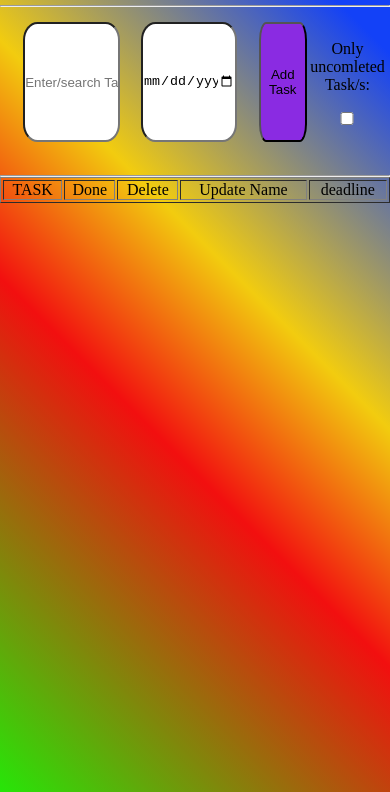
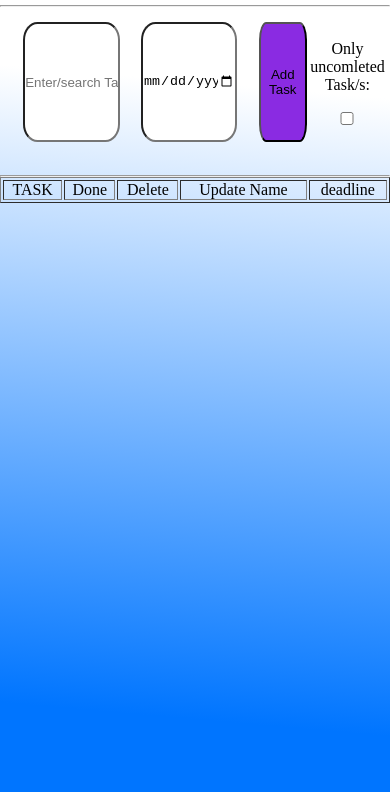
Before and after one commit to cayuval/TaskMaster, a plain HTML site: page index.html in a window 390 px wide. Shown: the part 72-864 px from the top of the page. Drawn offline with Linux system fonts and the light colour scheme.

Commit message:
color change

```diff
--- a/index.html
+++ b/index.html
@@ -20,8 +20,8 @@
         }
 
         body {
-            background: rgb(38, 230, 8);
-            background: linear-gradient(45deg, rgba(38, 230, 8, 1) 0%, rgba(242, 15, 15, 1) 41%, rgba(242, 204, 15, 1) 60%, rgba(19, 65, 247, 1) 90%);
+            background: rgb(255, 255, 255);
+            background: linear-gradient(185deg, rgba(255, 255, 255, 1) 19%, rgba(0, 117, 255, 1) 90%);
             width: 100vw;
             height: 100vh;
         }
@@ -75,10 +75,8 @@
 
         @media (max-width:780px) {
             body {
-                background: rgb(38, 230, 8);
-                background: linear-gradient(45deg, rgba(38, 230, 8, 1) 0%, rgba(242, 15, 15, 1) 41%, rgba(242, 204, 15, 1) 60%, rgba(19, 65, 247, 1) 90%);
-                width: 100vw;
-                height: 100vh;
+                background: rgb(255, 255, 255);
+                background: linear-gradient(185deg, rgba(255, 255, 255, 1) 19%, rgba(0, 117, 255, 1) 90%);
             }
 
 
```
